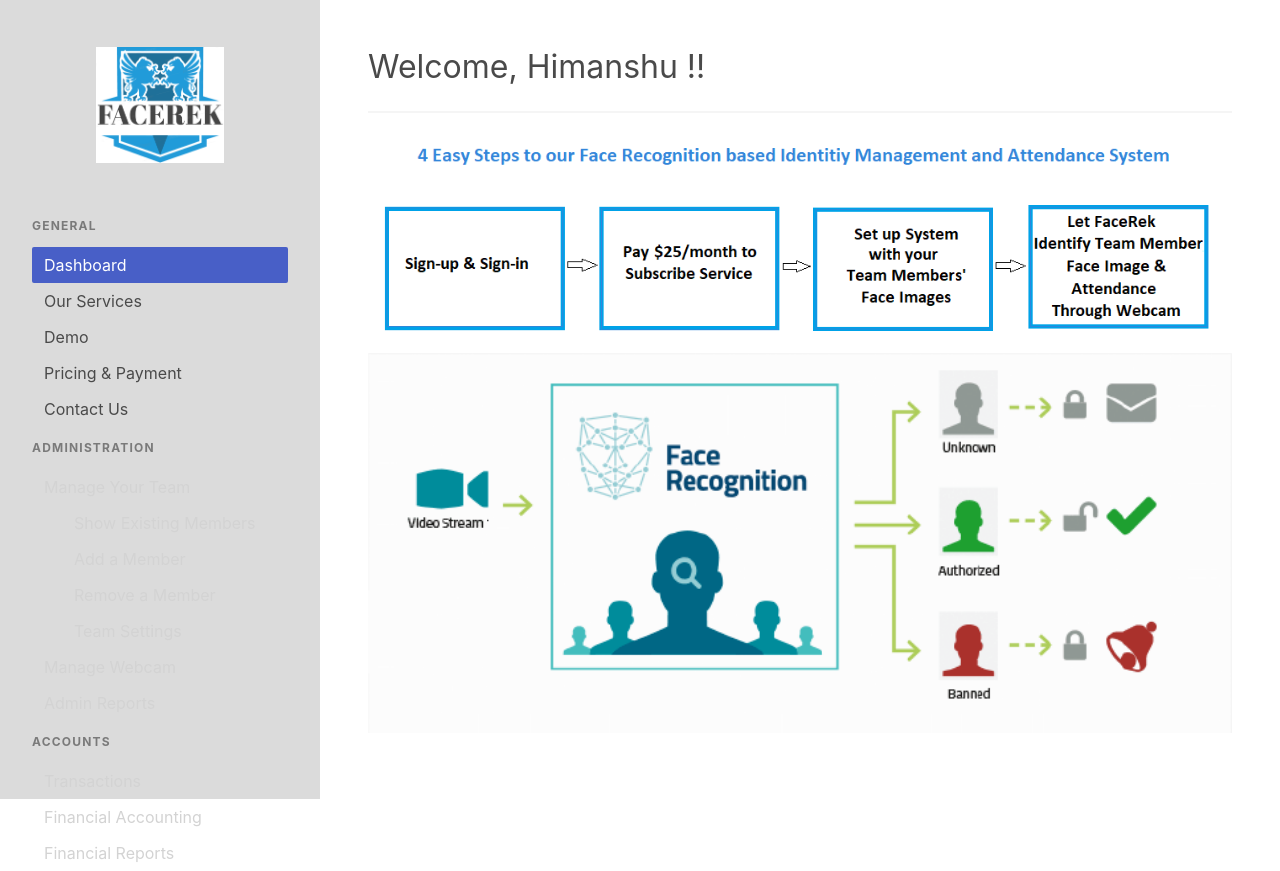
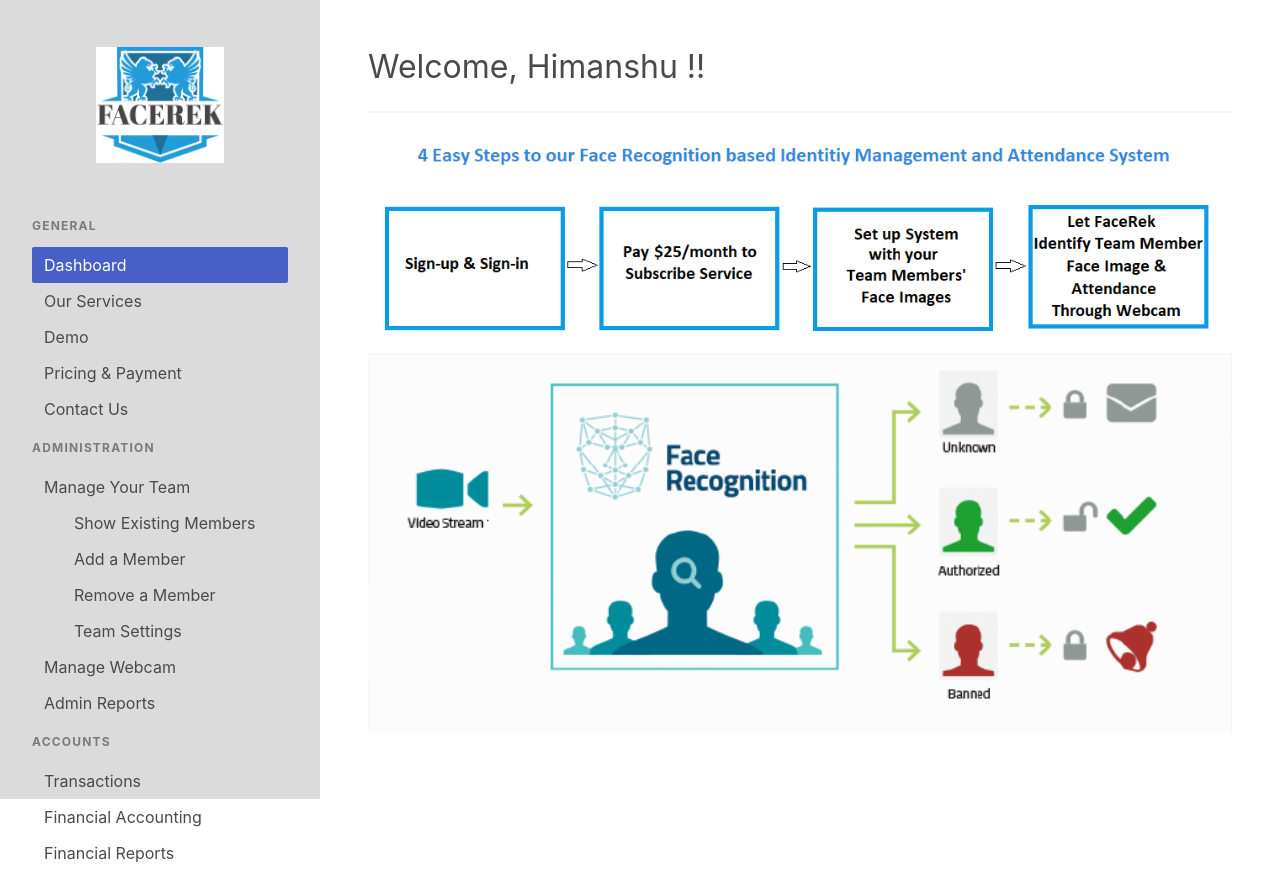
Before and after one commit to san-jeev/Week5-Project, a Flask app: page / in a window 1280 px wide. Shown: the part 109-980 px from the top of the page. Run offline with Flask 2, Linux system fonts and the light colour scheme; a user stored in the database is signed in; data comes from the database, SQL or seed files in the repository; some libraries are stand-ins or nearby versions.

Commit message:
Add files via upload

```diff
--- a/templates/charge.html
+++ b/templates/charge.html
@@ -8,7 +8,7 @@
           <br><br>
           <b>PAYMENT DONE</b>
           <br><br>
-          Thanks, you have successfully paid <strong>$ {{ amount/100 }} </strong> for your monthly subscription!<br><br>
+          Thanks, you have successfully paid <strong>${{ amount/100 }} </strong> for your monthly subscription!<br><br>
           Someone from our team will get in touch with you shortly.
         </div>
   </p>
--- a/templates/home.html
+++ b/templates/home.html
@@ -25,24 +25,24 @@
               <p class="menu-label">
                 <b>Administration</b>
               </p>
-                <ul class="menu-list" {% if PAYMENT_STRIPE_DONE=='true' %} style="pointer-events:auto;" {% else %} style="pointer-events:none;" {% endif %} >
-                  <li><a style="color:lightgrey;" {% if CONTENT_PAGE=='manageteam' %} class="is-active" {% endif %} href="{{ url_for('manageteam') }}">Manage Your Team</a></li>
+                <ul class="menu-list" {% if PAYMENT_STRIPE_DONE=='true' %} style="pointer-events:none; color:lightgrey;" {% else %} style="pointer-events:none;" {% endif %} >
+                  <li><a {% if CONTENT_PAGE=='manageteam' %} class="is-active" {% endif %} href="{{ url_for('manageteam') }}">Manage Your Team</a></li>
                     <ul style="PADDING-LEFT: 30px">
-                      <li><a style="color:lightgrey;" {% if CONTENT_PAGE=='showmembers' %} class="is-active" {% endif %} href="{{ url_for('showmembers') }}">Show Existing Members</a></li>
-                      <li><a style="color:lightgrey;" {% if CONTENT_PAGE=='addmember' %} class="is-active" {% endif %} href="{{ url_for('addmember') }}">Add a Member</a></li>
-                      <li><a style="color:lightgrey;" {% if CONTENT_PAGE=='removemember' %} class="is-active" {% endif %} href="{{ url_for('removemember') }}">Remove a Member</a></li>
-                      <li><a style="color:lightgrey;" {% if CONTENT_PAGE=='teamsettings' %} class="is-active" {% endif %} href="{{ url_for('teamsettings') }}">Team Settings</a></li>
+                      <li><a {% if CONTENT_PAGE=='showmembers' %} class="is-active" {% endif %} href="{{ url_for('showmembers') }}">Show Existing Members</a></li>
+                      <li><a {% if CONTENT_PAGE=='addmember' %} class="is-active" {% endif %} href="{{ url_for('addmember') }}">Add a Member</a></li>
+                      <li><a {% if CONTENT_PAGE=='removemember' %} class="is-active" {% endif %} href="{{ url_for('removemember') }}">Remove a Member</a></li>
+                      <li><a {% if CONTENT_PAGE=='teamsettings' %} class="is-active" {% endif %} href="{{ url_for('teamsettings') }}">Team Settings</a></li>
                     </ul>
-                  <li><a style="color:lightgrey;" href="{{ url_for('status') }}">Manage Webcam</a></li>
-                  <li><a style="color:lightgrey;" href="{{ url_for('adminreports') }}">Admin Reports</a></li>
+                  <li><a href="{{ url_for('status') }}">Manage Webcam</a></li>
+                  <li><a href="{{ url_for('adminreports') }}">Admin Reports</a></li>
                 </ul>
               <p class="menu-label" style="pointer-events:none;">
                   <b>Accounts</b>
               </p>
-                  <ul class="menu-list" {% if PAYMENT_STRIPE_DONE=='false' %} style="pointer-events:none;" {% else %} style="pointer-events:auto;" {% endif %}>
-                    <li><a style="color:lightgrey;" {% if CONTENT_PAGE=='transactions' %} class="is-active" {% endif %} href="{{ url_for('transactions') }}">Transactions</a></li>
-                    <li><a style="color:lightgrey;" {% if CONTENT_PAGE=='account' %} class="is-active" {% endif %} href="{{ url_for('account') }}">Financial Accounting</a></li>
-                    <li><a style="color:lightgrey;" {% if CONTENT_PAGE=='finreports' %} class="is-active" {% endif %} href="{{ url_for('finreports') }}">Financial Reports</a></li>
+                  <ul class="menu-list" {% if PAYMENT_STRIPE_DONE=='false' %} style="pointer-events:none; color:lightgrey;" {% else %} style="pointer-events:auto;" {% endif %}>
+                    <li><a {% if CONTENT_PAGE=='transactions' %} class="is-active" {% endif %} href="{{ url_for('transactions') }}">Transactions</a></li>
+                    <li><a {% if CONTENT_PAGE=='account' %} class="is-active" {% endif %} href="{{ url_for('account') }}">Financial Accounting</a></li>
+                    <li><a {% if CONTENT_PAGE=='finreports' %} class="is-active" {% endif %} href="{{ url_for('finreports') }}">Financial Reports</a></li>
                   </ul>
             </aside>
           </div>
--- a/templates/login.html
+++ b/templates/login.html
@@ -140,7 +140,7 @@
                 </p>
 
                 <p style="text-align: center; margin-top: 10px;">
-                    Fast and real-time face recognition based Identity and Attendance System.
+                    Fast and real-time face recognition based Identity and Attendance Management System.
                 </p>
             </div>
 
@@ -155,7 +155,7 @@
                 </p>
 
                 <p style="text-align: center; margin-top: 10px;">
-                    FaceRek is cloud based Identity and Attendance Management System. It is easy to deoply and use.
+                    FaceRek's cloud based system is easily scalable and has low cost of ownership. It is easy to deploy & use.
                 </p>
             </div>
 
```
